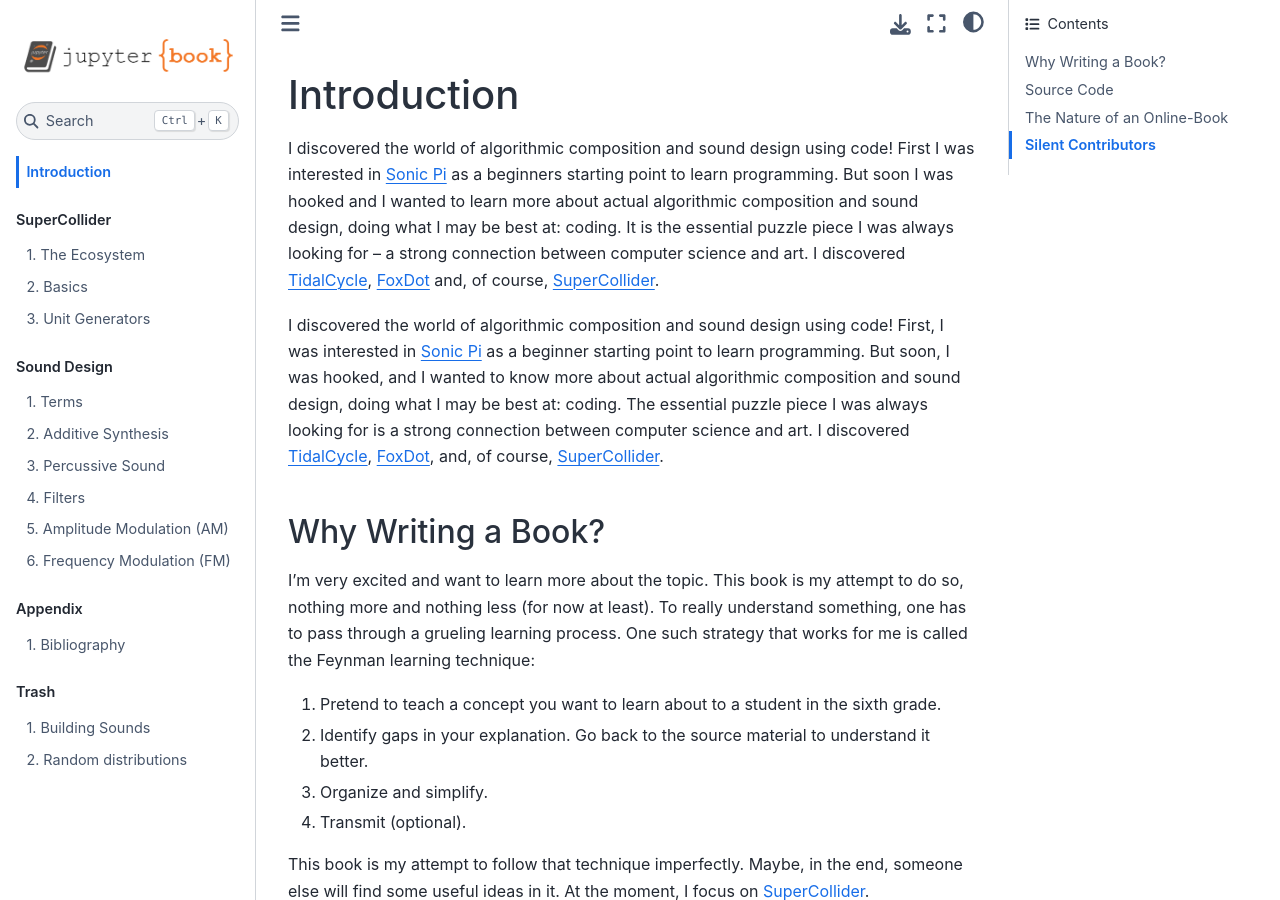
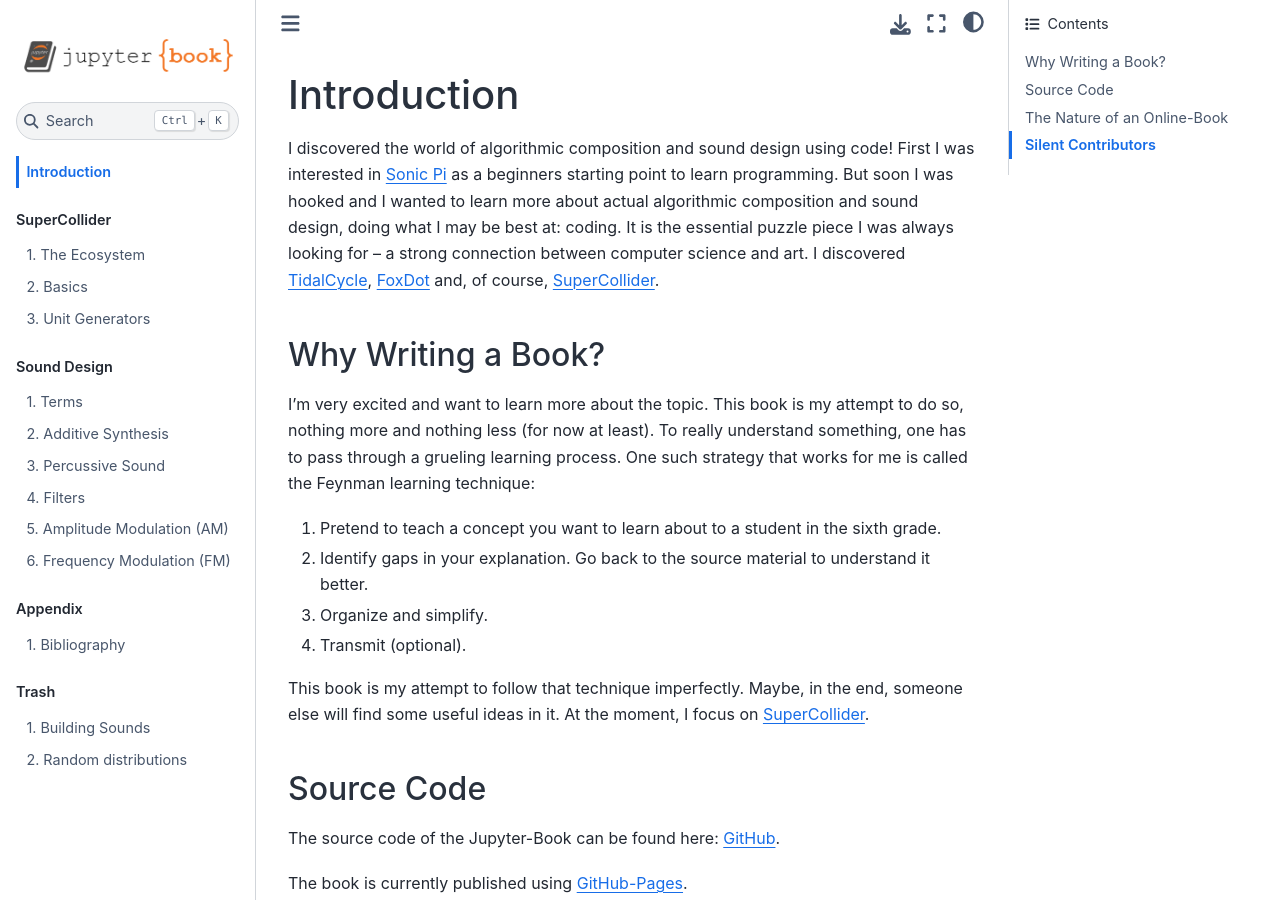
Before and after one commit to BZoennchen/supercollider-book, a Jupyter Book: the page built from intro.md, in a window 1280 px wide and 900 px high. Built offline with Jupyter Book 1.0.4 settings and Sphinx 7.4.7 and the Sphinx Book theme 1.1.4, drawn with Linux system fonts in a browser that asks for light colours; cross-references to code outside the pages are shown as plain code.

Commit message:
update content

```diff
--- a/intro.md
+++ b/intro.md
@@ -5,12 +5,6 @@
 But soon I was hooked and I wanted to learn more about actual algorithmic composition and sound design, doing what I may be best at: coding.
 It is the essential puzzle piece I was always looking for -- a strong connection between computer science and art.
 I discovered [TidalCycle](https://github.com/tidalcycles/Tidal), [FoxDot](https://foxdot.org/) and, of course, [SuperCollider](https://supercollider.github.io/).
-
-I discovered the world of algorithmic composition and sound design using code!
-First, I was interested in [Sonic Pi](https://github.com/sonic-pi-net/sonic-pi) as a beginner starting point to learn programming.
-But soon, I was hooked, and I wanted to know more about actual algorithmic composition and sound design, doing what I may be best at: coding.
-The essential puzzle piece I was always looking for is a strong connection between computer science and art.
-I discovered [TidalCycle](https://github.com/tidalcycles/Tidal), [FoxDot](https://foxdot.org/), and, of course, [SuperCollider](https://supercollider.github.io/).
 
 ## Why Writing a Book?
 
```
Also changed, not shown: 1 other file.
